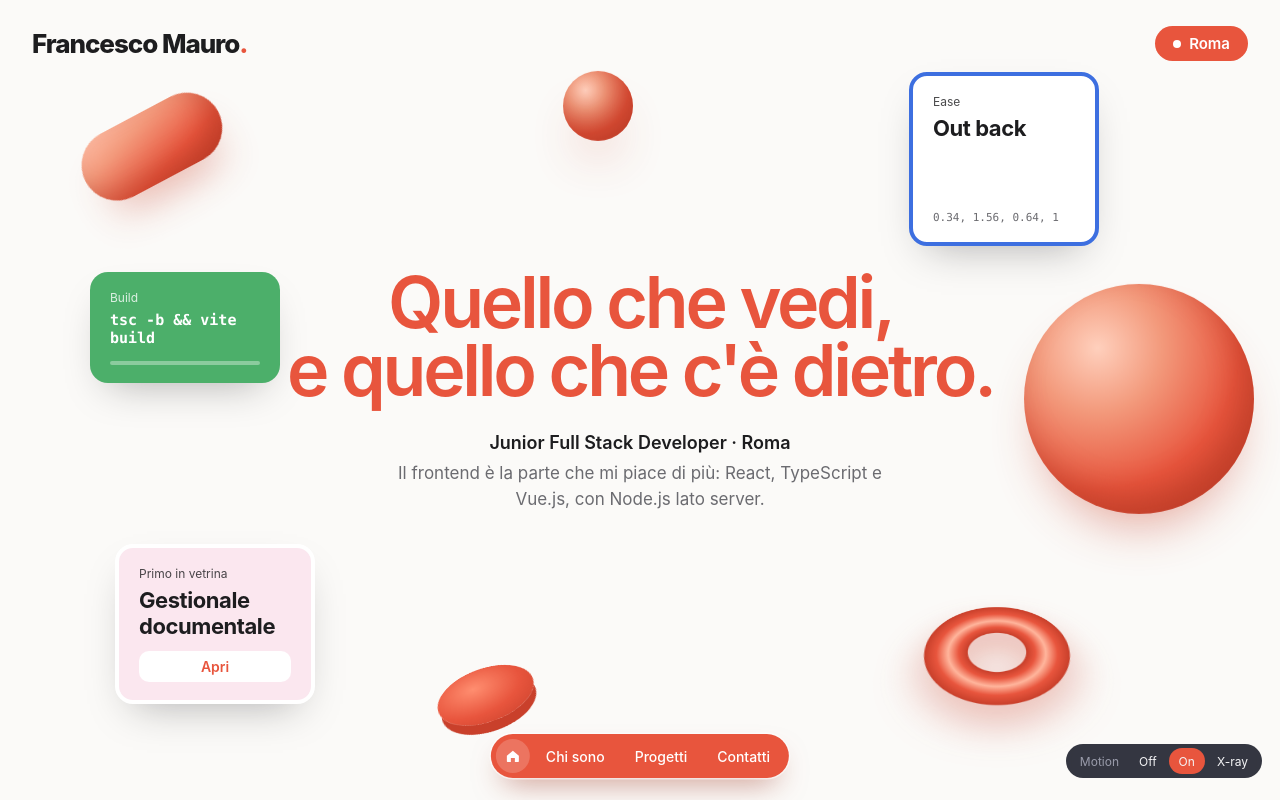
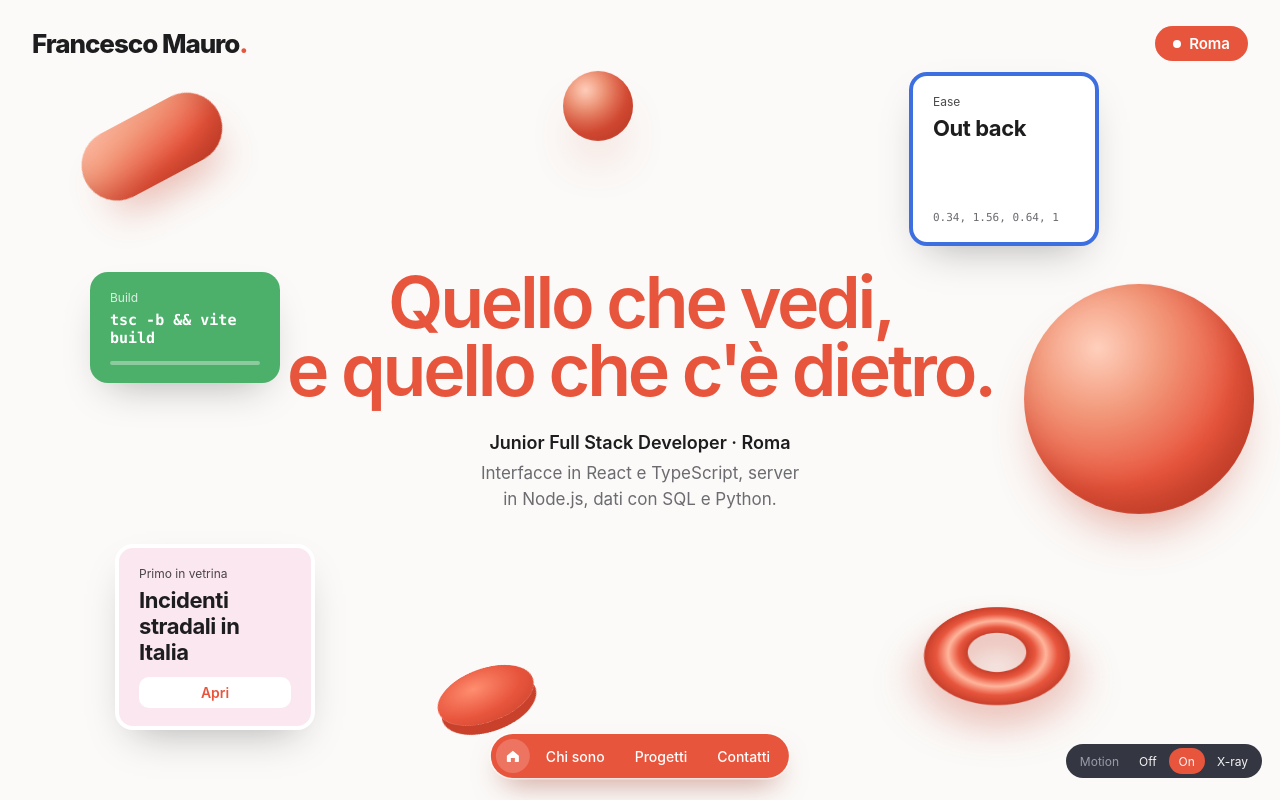
Before and after one commit to francesco-mauro/portfolio-animato, a React (Vite) app: page / in a window 1280 px wide. Shown: the top 800 px of the page. Built offline with nearby package versions, Linux system fonts and the light colour scheme.

Commit message:
feat: retire the document manager from the showcase and rewrite the hero intro

```diff
--- a/src/data/profile.ts
+++ b/src/data/profile.ts
@@ -11,7 +11,7 @@ export const profile: Profile = {
   role: 'Junior Full Stack Developer',
   city: 'Roma',
   intro:
-    'Il frontend è la parte che mi piace di più: React, TypeScript e Vue.js, con Node.js lato server.',
+    'Interfacce in React e TypeScript, server in Node.js, dati con SQL e Python.',
   manifesto:
     'Due master con Boolean, uno full stack e uno in data analytics. Oggi studio Ingegneria Informatica e costruisco interfacce con React, TypeScript e Node.js.',
   links: [
--- a/src/data/projects.ts
+++ b/src/data/projects.ts
@@ -1,18 +1,12 @@
 /**
  * projects.ts
- * I sei progetti della vetrina GitHub, nello stesso ordine del profilo.
+ * I cinque progetti della vetrina GitHub, nello stesso ordine del profilo.
+ * Il gestionale documentale è uscito dalla vetrina il 7 novembre 2026 (test: tests/projects.spec.ts).
  * Fonti: i README dei repository. Le demo di Boolzapp e Memory sono su GitHub Pages.
  */
 import type { Project } from '../types/content.ts'
 
 export const projects: Project[] = [
-  {
-    repo: 'gestionale-documentale',
-    title: 'Gestionale documentale',
-    summary: 'Archivio di clienti, pratiche e documenti per una piccola azienda, con accesso per ruoli.',
-    stack: ['React', 'TypeScript', 'Express', 'Prisma'],
-    tone: 'coral',
-  },
   {
     repo: 'capston_project_final',
     title: 'Incidenti stradali in Italia',
--- a/src/sections/Hero/Hero.module.css
+++ b/src/sections/Hero/Hero.module.css
@@ -91,6 +91,8 @@
   color: var(--color-ink-soft);
   font-size: 17px;
   line-height: 1.5;
+  /* Righe di lunghezza simile: senza, l'ultima parola della frase andava a capo da sola */
+  text-wrap: balance;
 }
 
 /* Le tre schede sparse */
--- a/src/sections/Projects/Projects.tsx
+++ b/src/sections/Projects/Projects.tsx
@@ -1,6 +1,6 @@
 /**
  * Projects.tsx
- * La griglia dei sei progetti della vetrina GitHub. Ogni progetto è una FloatingCard
+ * La griglia dei cinque progetti della vetrina GitHub. Ogni progetto è una FloatingCard
  * che entra allo scroll (useReveal, sfasata di 90 ms dalla precedente) e si inclina
  * verso il mouse. I dati arrivano da src/data/projects.ts: qui c'è solo la forma.
  * Se il progetto ha una demo online compare anche il link "Prova la demo".
```
Also changed, not shown: src/data/README.md, tests/README.md, 2 other files (tests, documents, lock files or other folders).
